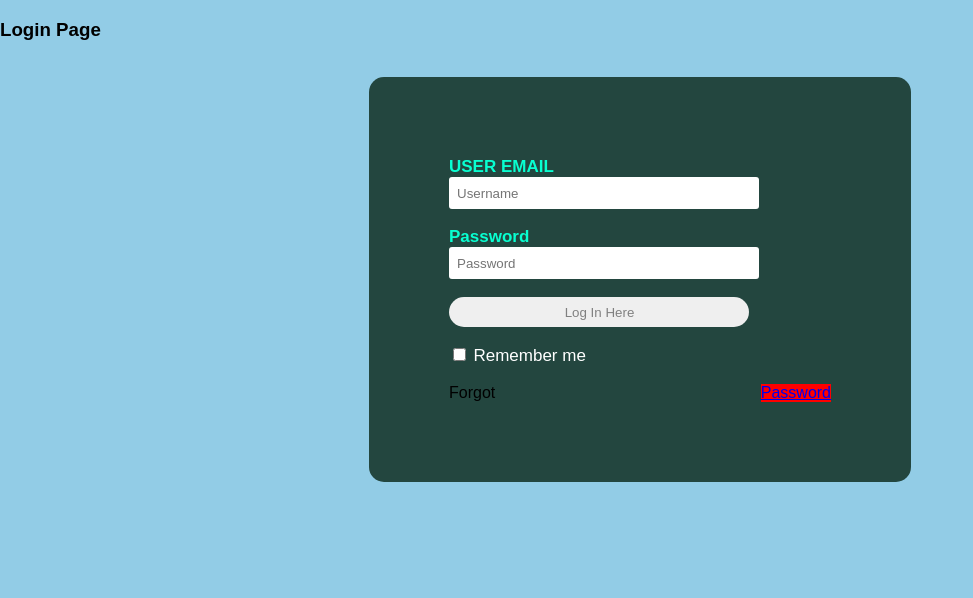
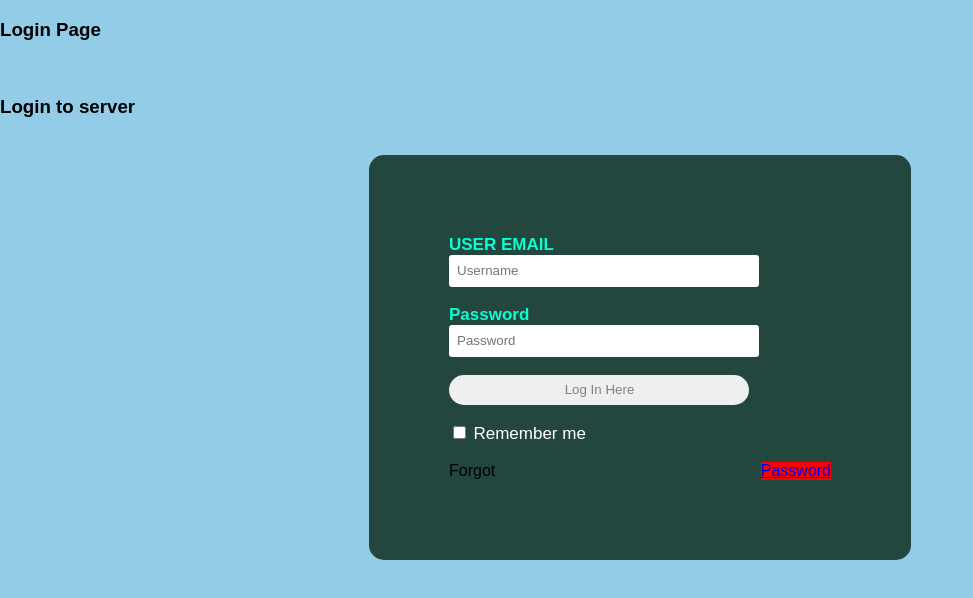
Before and after one commit to SankaraSubramanian048/DemoPrj, a plain HTML site: page index.html in a window 1280 px wide. Shown: the whole page, without its empty margins (0-973 px from the left). Drawn offline with Linux system fonts and the light colour scheme.

Commit message:
Update index.html
Updated the login page server details

```diff
--- a/index.html
+++ b/index.html
@@ -6,6 +6,7 @@
 </head>
 <body>
     <h3>Login Page</h3><br>
+        <h3>Login to server</h3><br>
     <div class="login">
     <form id="login" method="get" action="login.php">
         <label><b>USER EMAIL
```
